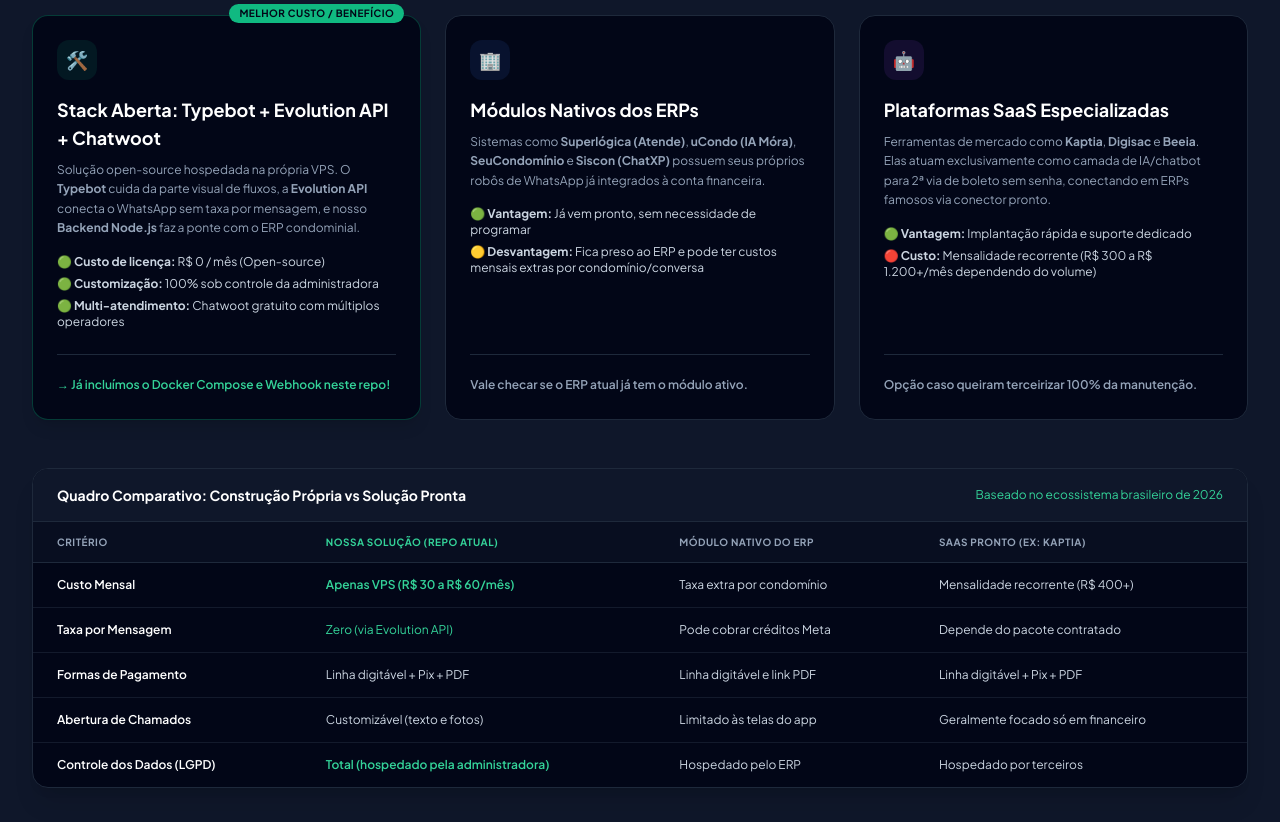
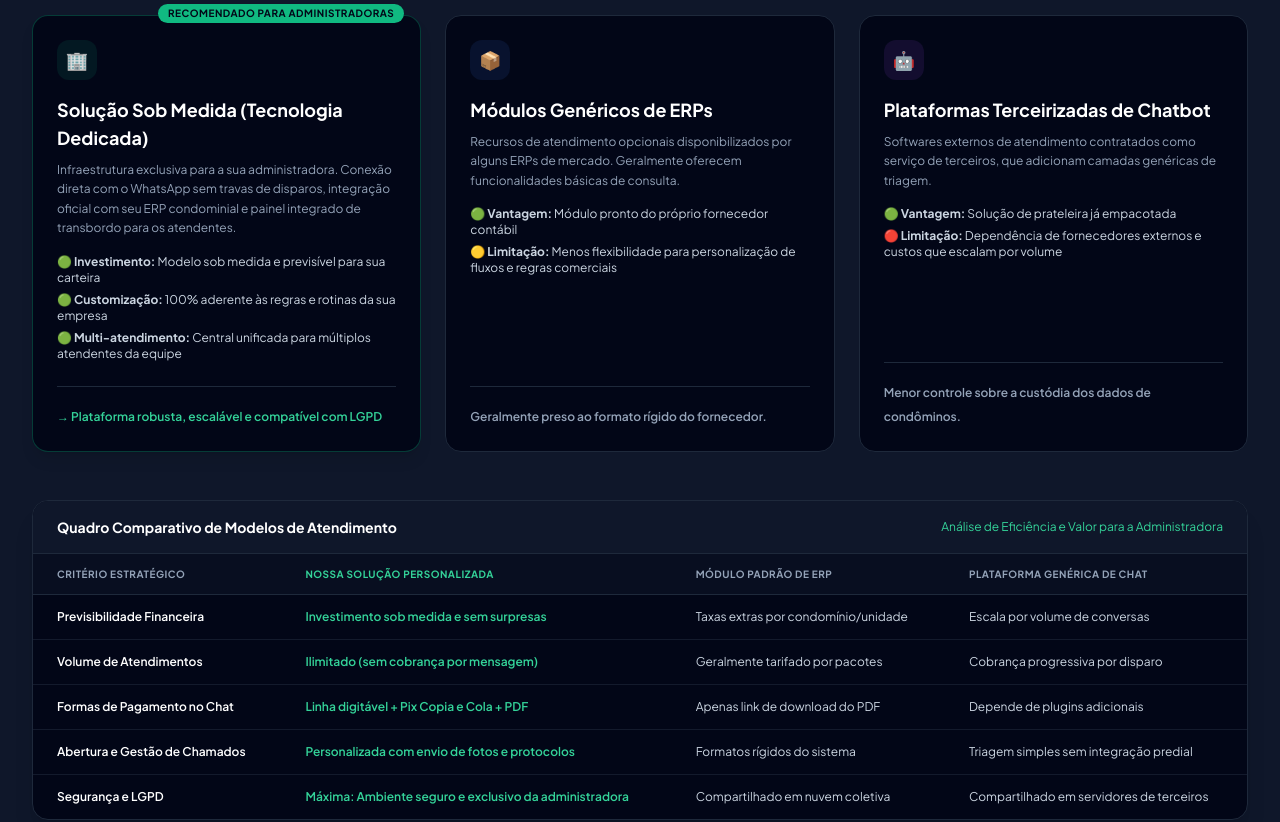
Before and after one commit to desenvoltoo/chatbot-condominio, a website: page docs/index.html in a window 1280 px wide. Shown: the part 1635-2457 px from the top of the page. Drawn offline with nearby package versions, Linux system fonts and the light colour scheme.

Commit message:
docs: ajustar comunicacao comercial e remover custos operacionais internos

```diff
--- a/docs/index.html
+++ b/docs/index.html
@@ -266,27 +266,27 @@
 
       <div class="grid grid-cols-1 md:grid-cols-3 gap-6 mb-12">
 
-        <!-- Card 1: Low-Code Open-Source (Recomendada para nós) -->
+        <!-- Card 1: Solução Personalizada (Recomendada) -->
         <div class="bg-slate-950 p-6 rounded-2xl border border-emerald-500/30 relative flex flex-col justify-between shadow-lg">
           <div class="absolute -top-3 right-4 px-2.5 py-0.5 rounded-full bg-emerald-500 text-slate-950 text-[10px] font-bold uppercase tracking-wider">
-            Melhor Custo / Benefício
+            Recomendado para Administradoras
           </div>
           <div>
             <div class="w-10 h-10 rounded-xl bg-emerald-500/10 text-emerald-400 flex items-center justify-center font-bold text-lg mb-4">
-              🛠️
+              🏢
             </div>
-            <h3 class="text-lg font-bold text-white">Stack Aberta: Typebot + Evolution API + Chatwoot</h3>
+            <h3 class="text-lg font-bold text-white">Solução Sob Medida (Tecnologia Dedicada)</h3>
             <p class="text-xs text-slate-400 mt-2 leading-relaxed">
-              Solução open-source hospedada na própria VPS. O <strong>Typebot</strong> cuida da parte visual de fluxos, a <strong>Evolution API</strong> conecta o WhatsApp sem taxa por mensagem, e nosso <strong>Backend Node.js</strong> faz a ponte com o ERP condominial.
+              Infraestrutura exclusiva para a sua administradora. Conexão direta com o WhatsApp sem travas de disparos, integração oficial com seu ERP condominial e painel integrado de transbordo para os atendentes.
             </p>
             <div class="mt-4 space-y-1.5 text-xs text-slate-300">
-              <p>🟢 <strong>Custo de licença:</strong> R$ 0 / mês (Open-source)</p>
-              <p>🟢 <strong>Customização:</strong> 100% sob controle da administradora</p>
-              <p>🟢 <strong>Multi-atendimento:</strong> Chatwoot gratuito com múltiplos operadores</p>
+              <p>🟢 <strong>Investimento:</strong> Modelo sob medida e previsível para sua carteira</p>
+              <p>🟢 <strong>Customização:</strong> 100% aderente às regras e rotinas da sua empresa</p>
+              <p>🟢 <strong>Multi-atendimento:</strong> Central unificada para múltiplos atendentes da equipe</p>
             </div>
           </div>
           <div class="mt-6 pt-4 border-t border-slate-800">
-            <span class="text-xs text-emerald-400 font-semibold">→ Já incluímos o Docker Compose e Webhook neste repo!</span>
+            <span class="text-xs text-emerald-400 font-semibold">→ Plataforma robusta, escalável e compatível com LGPD</span>
           </div>
         </div>
 
@@ -294,19 +294,19 @@
         <div class="bg-slate-950 p-6 rounded-2xl border border-slate-800 flex flex-col justify-between">
           <div>
             <div class="w-10 h-10 rounded-xl bg-blue-500/10 text-blue-400 flex items-center justify-center font-bold text-lg mb-4">
-              🏢
+              📦
             </div>
-            <h3 class="text-lg font-bold text-white">Módulos Nativos dos ERPs</h3>
+            <h3 class="text-lg font-bold text-white">Módulos Genéricos de ERPs</h3>
             <p class="text-xs text-slate-400 mt-2 leading-relaxed">
-              Sistemas como <strong>Superlógica (Atende)</strong>, <strong>uCondo (IA Móra)</strong>, <strong>SeuCondomínio</strong> e <strong>Siscon (ChatXP)</strong> possuem seus próprios robôs de WhatsApp já integrados à conta financeira.
+              Recursos de atendimento opcionais disponibilizados por alguns ERPs de mercado. Geralmente oferecem funcionalidades básicas de consulta.
             </p>
             <div class="mt-4 space-y-1.5 text-xs text-slate-300">
-              <p>🟢 <strong>Vantagem:</strong> Já vem pronto, sem necessidade de programar</p>
-              <p>🟡 <strong>Desvantagem:</strong> Fica preso ao ERP e pode ter custos mensais extras por condomínio/conversa</p>
+              <p>🟢 <strong>Vantagem:</strong> Módulo pronto do próprio fornecedor contábil</p>
+              <p>🟡 <strong>Limitação:</strong> Menos flexibilidade para personalização de fluxos e regras comerciais</p>
             </div>
           </div>
           <div class="mt-6 pt-4 border-t border-slate-800">
-            <span class="text-xs text-slate-400 font-semibold">Vale checar se o ERP atual já tem o módulo ativo.</span>
+            <span class="text-xs text-slate-400 font-semibold">Geralmente preso ao formato rígido do fornecedor.</span>
           </div>
         </div>
 
@@ -316,17 +316,17 @@
             <div class="w-10 h-10 rounded-xl bg-purple-500/10 text-purple-400 flex items-center justify-center font-bold text-lg mb-4">
               🤖
             </div>
-            <h3 class="text-lg font-bold text-white">Plataformas SaaS Especializadas</h3>
+            <h3 class="text-lg font-bold text-white">Plataformas Terceirizadas de Chatbot</h3>
             <p class="text-xs text-slate-400 mt-2 leading-relaxed">
-              Ferramentas de mercado como <strong>Kaptia</strong>, <strong>Digisac</strong> e <strong>Beeia</strong>. Elas atuam exclusivamente como camada de IA/chatbot para 2ª via de boleto sem senha, conectando em ERPs famosos via conector pronto.
+              Softwares externos de atendimento contratados como serviço de terceiros, que adicionam camadas genéricas de triagem.
             </p>
             <div class="mt-4 space-y-1.5 text-xs text-slate-300">
-              <p>🟢 <strong>Vantagem:</strong> Implantação rápida e suporte dedicado</p>
-              <p>🔴 <strong>Custo:</strong> Mensalidade recorrente (R$ 300 a R$ 1.200+/mês dependendo do volume)</p>
+              <p>🟢 <strong>Vantagem:</strong> Solução de prateleira já empacotada</p>
+              <p>🔴 <strong>Limitação:</strong> Dependência de fornecedores externos e custos que escalam por volume</p>
             </div>
           </div>
           <div class="mt-6 pt-4 border-t border-slate-800">
-            <span class="text-xs text-slate-400 font-semibold">Opção caso queiram terceirizar 100% da manutenção.</span>
+            <span class="text-xs text-slate-400 font-semibold">Menor controle sobre a custódia dos dados de condôminos.</span>
           </div>
         </div>
 
@@ -335,49 +335,49 @@
       <!-- Tabela Comparativa Detalhada -->
       <div class="bg-slate-950 rounded-2xl border border-slate-800 overflow-hidden shadow-xl">
         <div class="px-6 py-4 bg-slate-900 border-b border-slate-800 flex justify-between items-center">
-          <h4 class="font-bold text-sm text-white">Quadro Comparativo: Construção Própria vs Solução Pronta</h4>
-          <span class="text-xs text-emerald-400">Baseado no ecossistema brasileiro de 2026</span>
+          <h4 class="font-bold text-sm text-white">Quadro Comparativo de Modelos de Atendimento</h4>
+          <span class="text-xs text-emerald-400">Análise de Eficiência e Valor para a Administradora</span>
         </div>
         <div class="overflow-x-auto">
           <table class="w-full text-left text-xs text-slate-300">
             <thead class="bg-slate-900/50 text-slate-400 uppercase text-[10px] tracking-wider border-b border-slate-800">
               <tr>
-                <th class="px-6 py-3">Critério</th>
-                <th class="px-6 py-3 text-emerald-400">Nossa Solução (Repo Atual)</th>
-                <th class="px-6 py-3">Módulo Nativo do ERP</th>
-                <th class="px-6 py-3">SaaS Pronto (ex: Kaptia)</th>
+                <th class="px-6 py-3">Critério Estratégico</th>
+                <th class="px-6 py-3 text-emerald-400">Nossa Solução Personalizada</th>
+                <th class="px-6 py-3">Módulo Padrão de ERP</th>
+                <th class="px-6 py-3">Plataforma Genérica de Chat</th>
               </tr>
             </thead>
             <tbody class="divide-y divide-slate-800/60">
               <tr>
-                <td class="px-6 py-3.5 font-semibold text-white">Custo Mensal</td>
-                <td class="px-6 py-3.5 text-emerald-400 font-semibold">Apenas VPS (R$ 30 a R$ 60/mês)</td>
-                <td class="px-6 py-3.5">Taxa extra por condomínio</td>
-                <td class="px-6 py-3.5">Mensalidade recorrente (R$ 400+)</td>
+                <td class="px-6 py-3.5 font-semibold text-white">Previsibilidade Financeira</td>
+                <td class="px-6 py-3.5 text-emerald-400 font-semibold">Investimento sob medida e sem surpresas</td>
+                <td class="px-6 py-3.5">Taxas extras por condomínio/unidade</td>
+                <td class="px-6 py-3.5">Escala por volume de conversas</td>
               </tr>
               <tr>
-                <td class="px-6 py-3.5 font-semibold text-white">Taxa por Mensagem</td>
-                <td class="px-6 py-3.5 text-emerald-400">Zero (via Evolution API)</td>
-                <td class="px-6 py-3.5">Pode cobrar créditos Meta</td>
-                <td class="px-6 py-3.5">Depende do pacote contratado</td>
+                <td class="px-6 py-3.5 font-semibold text-white">Volume de Atendimentos</td>
+                <td class="px-6 py-3.5 text-emerald-400 font-semibold">Ilimitado (sem cobrança por mensagem)</td>
+                <td class="px-6 py-3.5">Geralmente tarifado por pacotes</td>
+                <td class="px-6 py-3.5">Cobrança progressiva por disparo</td>
               </tr>
               <tr>
-                <td class="px-6 py-3.5 font-semibold text-white">Formas de Pagamento</td>
-                <td class="px-6 py-3.5">Linha digitável + Pix + PDF</td>
-                <td class="px-6 py-3.5">Linha digitável e link PDF</td>
-                <td class="px-6 py-3.5">Linha digitável + Pix + PDF</td>
+                <td class="px-6 py-3.5 font-semibold text-white">Formas de Pagamento no Chat</td>
+                <td class="px-6 py-3.5 text-emerald-400 font-semibold">Linha digitável + Pix Copia e Cola + PDF</td>
+                <td class="px-6 py-3.5">Apenas link de download do PDF</td>
+                <td class="px-6 py-3.5">Depende de plugins adicionais</td>
               </tr>
               <tr>
-                <td class="px-6 py-3.5 font-semibold text-white">Abertura de Chamados</td>
-                <td class="px-6 py-3.5">Customizável (texto e fotos)</td>
-                <td class="px-6 py-3.5">Limitado às telas do app</td>
-                <td class="px-6 py-3.5">Geralmente focado só em financeiro</td>
+                <td class="px-6 py-3.5 font-semibold text-white">Abertura e Gestão de Chamados</td>
+                <td class="px-6 py-3.5 text-emerald-400 font-semibold">Personalizada com envio de fotos e protocolos</td>
+                <td class="px-6 py-3.5">Formatos rígidos do sistema</td>
+                <td class="px-6 py-3.5">Triagem simples sem integração predial</td>
               </tr>
               <tr>
-                <td class="px-6 py-3.5 font-semibold text-white">Controle dos Dados (LGPD)</td>
-                <td class="px-6 py-3.5 text-emerald-400 font-semibold">Total (hospedado pela administradora)</td>
-                <td class="px-6 py-3.5">Hospedado pelo ERP</td>
-                <td class="px-6 py-3.5">Hospedado por terceiros</td>
+                <td class="px-6 py-3.5 font-semibold text-white">Segurança e LGPD</td>
+                <td class="px-6 py-3.5 text-emerald-400 font-semibold">Máxima: Ambiente seguro e exclusivo da administradora</td>
+                <td class="px-6 py-3.5">Compartilhado em nuvem coletiva</td>
+                <td class="px-6 py-3.5">Compartilhado em servidores de terceiros</td>
               </tr>
             </tbody>
           </table>
```
Also changed, not shown: README.md.
